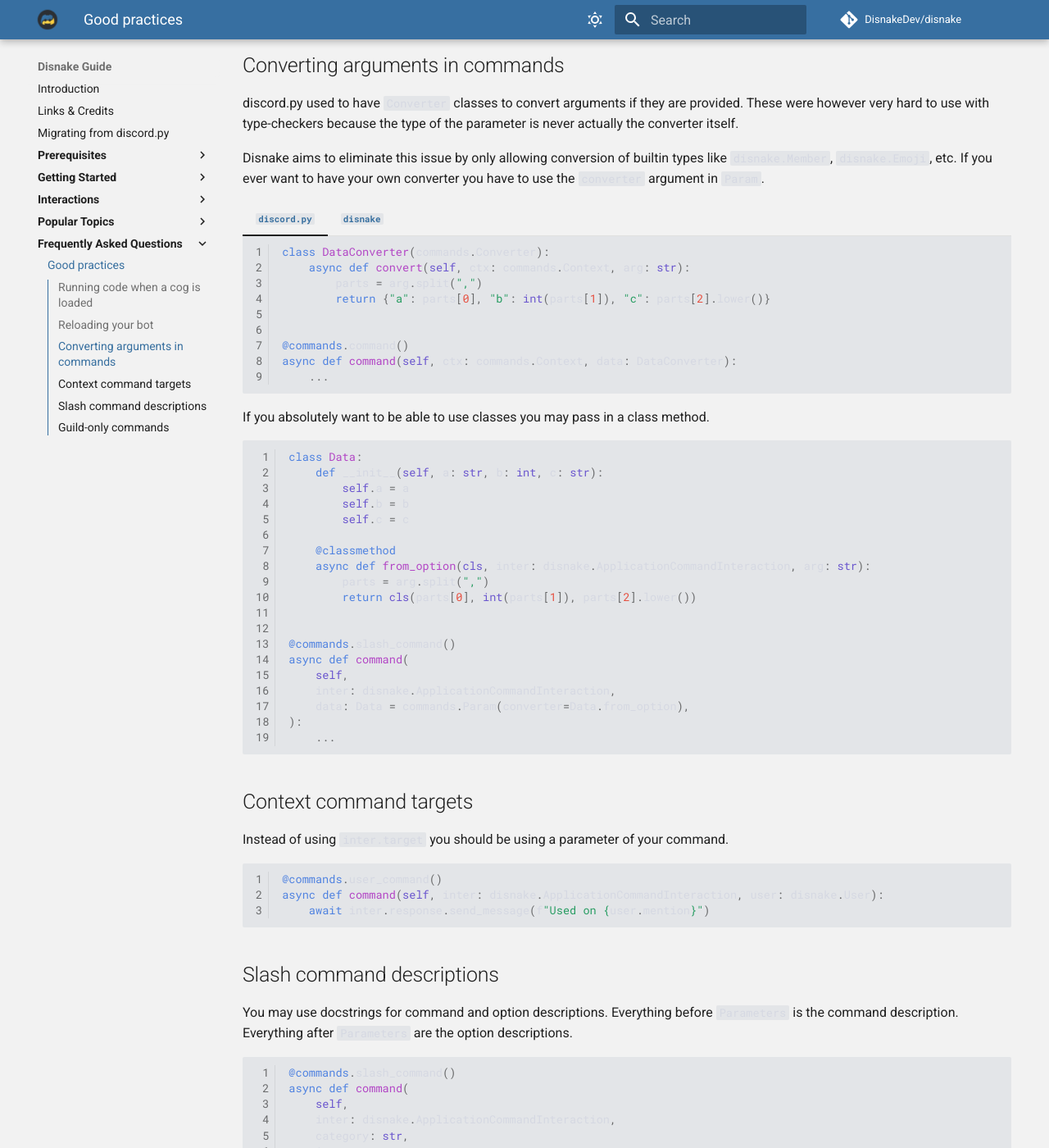
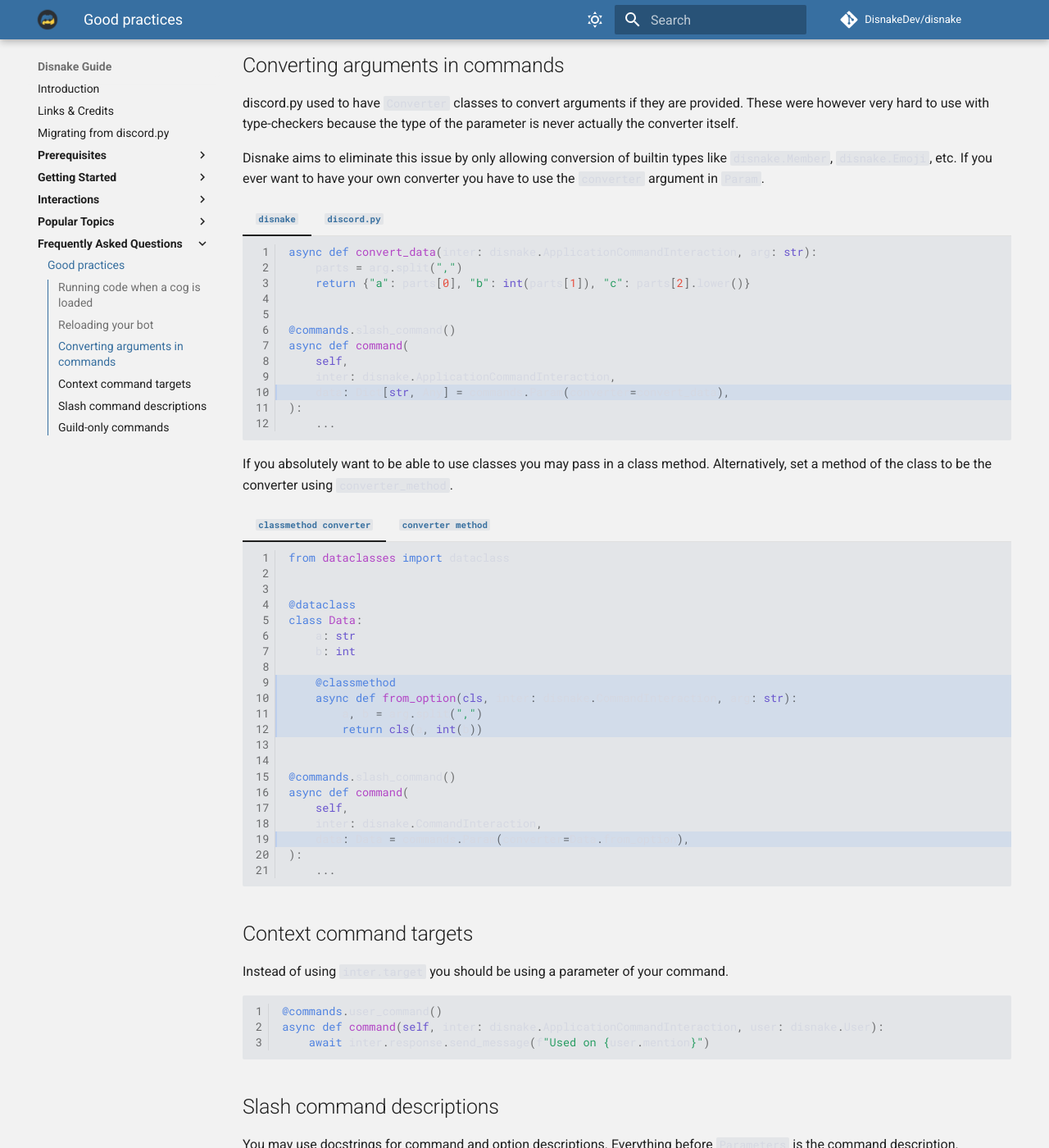
Before and after one commit to DisnakeDev/guide, an MkDocs documentation site: the page built from docs/400-faq/401-good-practices.md, in a window 1280 px wide and 1400 px high, scrolled down 853 px. Shown: the whole window at 82% size. Built offline with MkDocs 1.6.1 and Material for MkDocs 9.7.7, drawn with Linux system fonts in a browser that asks for light colours; comment, search, counter and statistics services are not loaded.

Commit message:
:art: Turn good practices into better practices
Changed good practices to make them more up-to-date.

````diff
--- a/docs/400-faq/401-good-practices.md
+++ b/docs/400-faq/401-good-practices.md
@@ -42,6 +42,23 @@
 Disnake aims to eliminate this issue by only allowing conversion of builtin types like `disnake.Member`,
 `disnake.Emoji`, etc. If you ever want to have your own converter you have to use the `converter` argument in `Param`.
 
+=== "`disnake`"
+
+    ```python linenums="1" hl_lines="10"
+    async def convert_data(inter: disnake.ApplicationCommandInteraction, arg: str):
+        parts = arg.split(",")
+        return {"a": parts[0], "b": int(parts[1]), "c": parts[2].lower()}
+
+
+    @commands.slash_command()
+    async def command(
+        self,
+        inter: disnake.ApplicationCommandInteraction,
+        data: Dict[str, Any] = commands.Param(converter=convert_data),
+    ):
+        ...
+    ```
+
 === "`discord.py`"
 
     ```python linenums="1"
@@ -56,46 +73,60 @@
         ...
     ```
 
-=== "`disnake`"
+If you absolutely want to be able to use classes you may pass in a class method. Alternatively, set a method of the
+class to be the converter using `converter_method`.
 
-    ```python linenums="1"
-    async def convert_data(inter: disnake.ApplicationCommandInteraction, arg: str):
-        parts = arg.split(",")
-        return {"a": parts[0], "b": int(parts[1]), "c": parts[2].lower()}
+=== "`classmethod converter`"
+
+    ```python linenums="1" hl_lines="9-12 19"
+    from dataclasses import dataclass
+
+
+    @dataclass
+    class Data:
+        a: str
+        b: int
+
+        @classmethod
+        async def from_option(cls, inter: disnake.CommandInteraction, arg: str):
+            a, b = arg.split(",")
+            return cls(a, int(b))
 
 
     @commands.slash_command()
     async def command(
         self,
-        inter: disnake.ApplicationCommandInteraction,
-        data: Dict[str, Any] = commands.Param(converter=convert_data),
+        inter: disnake.CommandInteraction,
+        data: Data = commands.Param(converter=Data.from_option),
     ):
         ...
     ```
 
-If you absolutely want to be able to use classes you may pass in a class method.
+=== "`converter method`"
 
-```python linenums="1"
-class Data:
-    def __init__(self, a: str, b: int, c: str):
-        self.a = a
-        self.b = b
-        self.c = c
-
-    @classmethod
-    async def from_option(cls, inter: disnake.ApplicationCommandInteraction, arg: str):
-        parts = arg.split(",")
-        return cls(parts[0], int(parts[1]), parts[2].lower())
+    ```python linenums="1" hl_lines="9-12 19"
+    from dataclasses import dataclass
 
 
-@commands.slash_command()
-async def command(
-    self,
-    inter: disnake.ApplicationCommandInteraction,
-    data: Data = commands.Param(converter=Data.from_option),
-):
-    ...
-```
+    @dataclass
+    class Data:
+        a: str
+        b: int
+
+        @commands.converter_method
+        async def from_option(cls, inter: disnake.CommandInteraction, arg: str):
+            a, b = arg.split(",")
+            return cls(a, int(b))
+
+
+    @commands.slash_command()
+    async def command(
+        self,
+        inter: disnake.CommandInteraction,
+        data: Data,
+    ):
+        ...
+    ```
 
 ## Context command targets
 
--- a/docs/extra-code-samples/code-embeds/dict-embed.py
+++ b/docs/extra-code-samples/code-embeds/dict-embed.py
@@ -41,4 +41,4 @@
     await ctx.send(embed=disnake.Embed.from_dict(embed_dict))
 
 
-bot.run(YOUR_BOT_TOKEN)
+bot.run("YOUR_BOT_TOKEN")
--- a/docs/extra-code-samples/code-embeds/full-embed.py
+++ b/docs/extra-code-samples/code-embeds/full-embed.py
@@ -45,4 +45,4 @@
     await ctx.send(embed=embed)
 
 
-bot.run(YOUR_BOT_TOKEN)
+bot.run("YOUR_BOT_TOKEN")
````
